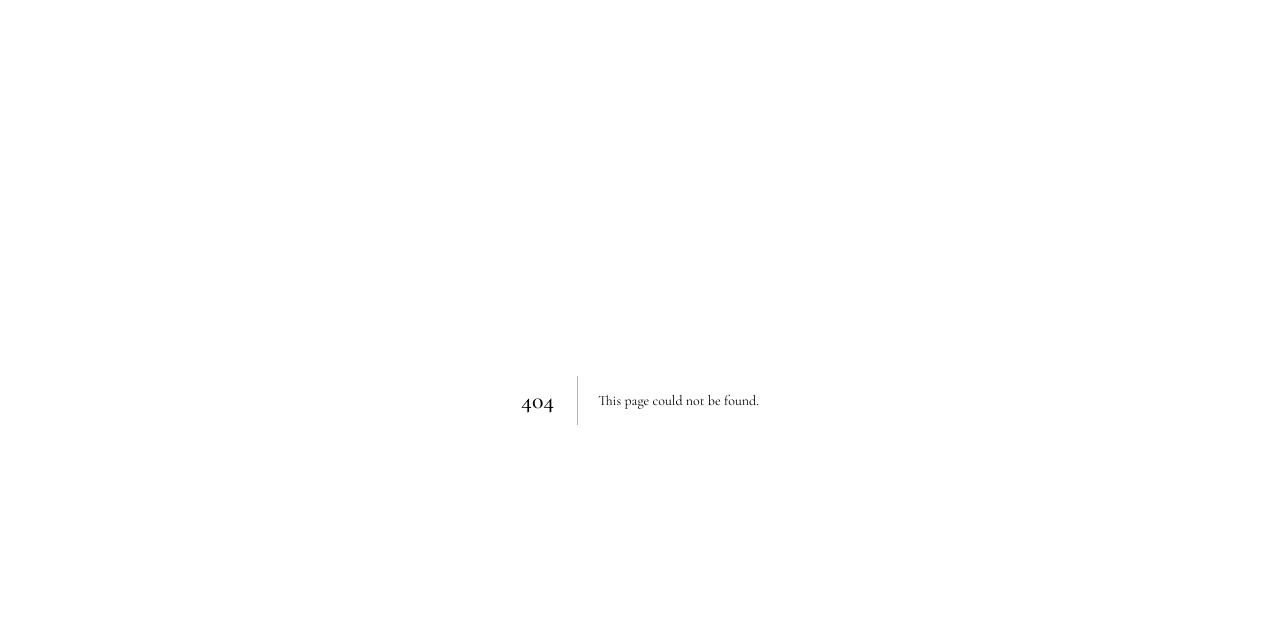
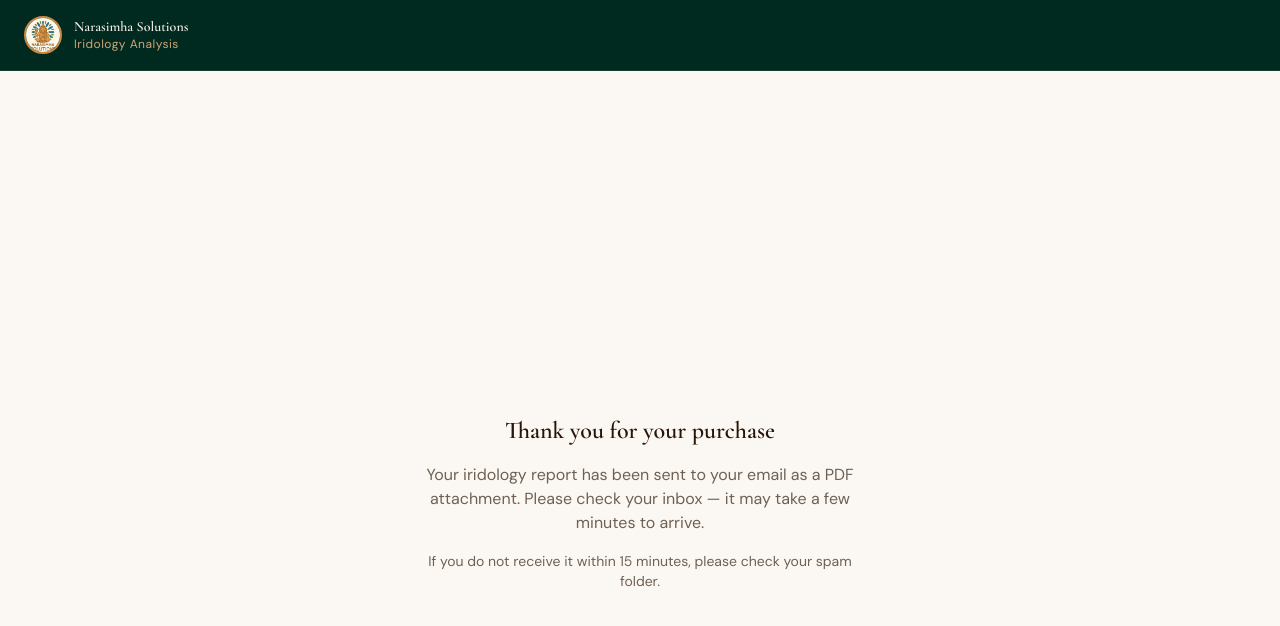
Before and after one commit to abelgc/Iridiology-App, a Next.js app: page /client/thankyou in a window 1280 px wide. Before the commit this address had no page. Shown: the top 626 px of the page. Built offline with nearby package versions, Linux system fonts and the light colour scheme.

Commit message:
feat: add static thank-you page for email link

```diff
--- /dev/null
+++ b/src/app/client/thankyou/page.tsx
@@ -0,0 +1,16 @@
+export default function ThankYouPage() {
+  return (
+    <main className="min-h-screen flex items-center justify-center p-8">
+      <div className="max-w-md text-center space-y-4">
+        <h1 className="text-2xl font-semibold">Thank you for your purchase</h1>
+        <p className="text-muted-foreground">
+          Your iridology report has been sent to your email as a PDF attachment.
+          Please check your inbox — it may take a few minutes to arrive.
+        </p>
+        <p className="text-sm text-muted-foreground">
+          If you do not receive it within 15 minutes, please check your spam folder.
+        </p>
+      </div>
+    </main>
+  )
+}
```
